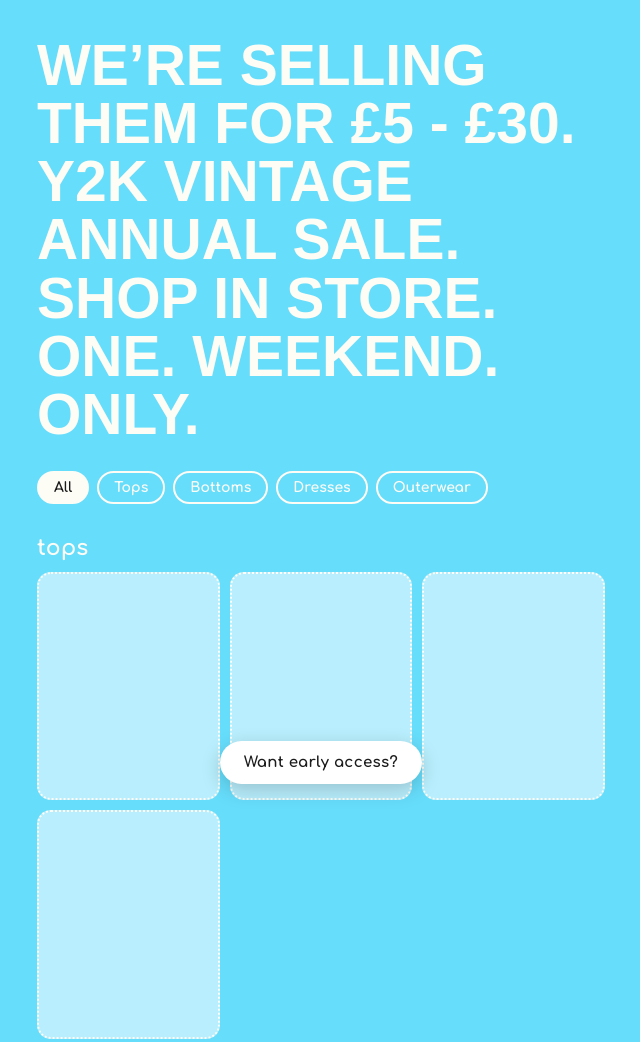
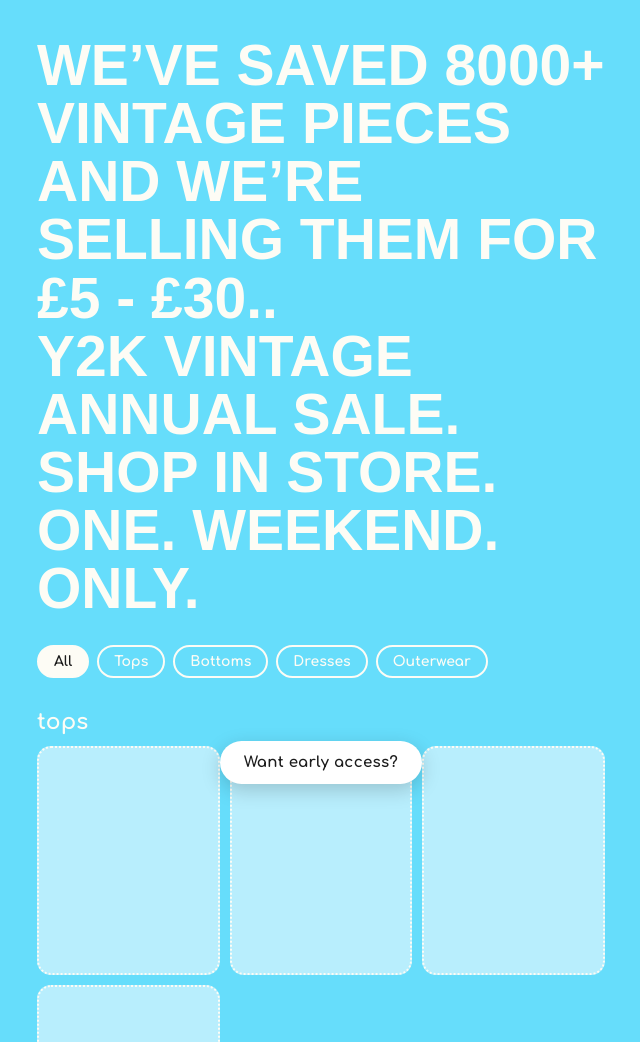
Before and after one commit to IDEKY2K/y2k-annual-sale, a plain HTML site: page index.html in a window 1280 px wide. Shown: the top 1042 px of the page, without its empty margins (319-959 px from the left). Drawn offline with nearby package versions, Linux system fonts and the light colour scheme; no server answers.

Commit message:
Update index.html

```diff
--- a/index.html
+++ b/index.html
@@ -34,13 +34,14 @@ h2{font-weight:700;font-size:22px;margin:0 0 12px;color:var(--cream);text-transf
 .ph{aspect-ratio:4/5;background:var(--cream);border-radius:14px;overflow:hidden}
 .ph:empty{background:var(--ph);border:2px dotted var(--cream)}
 .ph img{width:100%;height:100%;object-fit:cover;display:block}
-footer{padding-block:32px 44px;color:var(--ink);font-family:'Special Elite','Courier New',monospace;font-size:13px;letter-spacing:.08em;text-transform:uppercase}
+footer{padding-block:32px 44px;color:var(--ink);font-family:'Special Elite','Courier New',monospace;font-size:10px;letter-spacing:.08em;text-transform:uppercase}
 </style>
 </head><body>
 <header class="wrap">
-  <h1 class="headline">WE’RE SELLING THEM FOR £5 - £30.<br>
-Y2K VINTAGE ANNUAL SALE.<br>
-SHOP IN STORE.<br>
+  <h1 class="headline">WE’VE SAVED 8000+ VINTAGE PIECES<br>
+AND WE’RE SELLING THEM FOR £5 - £30..<br>
+Y2K VINTAGE ANNUAL SALE. <br>
+SHOP IN STORE. <br>
 ONE. WEEKEND. ONLY.</h1>
 </header>
 <nav aria-label="Categories"><div class="wrap chips" id="chips"></div></nav>
```
